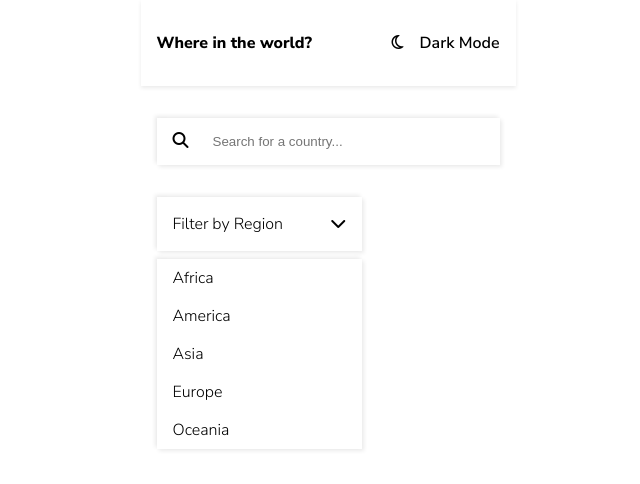
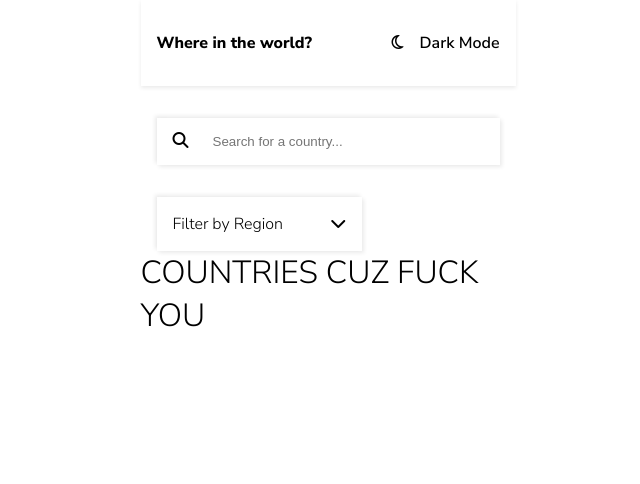
Before and after one commit to ormus395/react-flags, a React (Create React App) app: page / in a window 1280 px wide. Shown: the top 484 px of the page, without its empty margins (312-952 px from the left). Built offline with nearby package versions, Linux system fonts and the light colour scheme; no server answers.

Commit message:
Finish search components, start CountryList component

```diff
--- a/src/App.js
+++ b/src/App.js
@@ -3,12 +3,14 @@ import "./App.css";
 
 import Header from "./components/Header/Header";
 import Search from "./components/Search/Search";
+import CountryList from "./components/CountryList/CountryList";
 
 function App() {
   return (
     <div className="App">
       <Header />
       <Search />
+      <CountryList />
     </div>
   );
 }
--- a/src/components/CountryList/CountryList.js
+++ b/src/components/CountryList/CountryList.js
@@ -0,0 +1,38 @@
+import React from "react";
+
+class CountryList extends React.Component {
+  constructor(props) {
+    super(props);
+    this.state = {
+      error: null,
+      isLoaded: false,
+      countries: [],
+    };
+  }
+
+  componentDidMount() {
+    let endpoint = "https://restcountries.eu/rest/v2/all";
+    fetch(endpoint)
+      .then(
+        (response) => {
+          return response.json();
+        },
+        (error) => {
+          console.log(error);
+        }
+      )
+      .then((jsonResponse) => {
+        console.log(jsonResponse);
+      });
+  }
+
+  render() {
+    return (
+      <div>
+        <h1>COUNTRIES CUZ FUCK YOU</h1>
+      </div>
+    );
+  }
+}
+
+export default CountryList;
--- a/src/components/Header/Header.js
+++ b/src/components/Header/Header.js
@@ -8,7 +8,7 @@ function Header(props) {
         <h3 className="header--title">Where in the world?</h3>
         <p className="header--dark-mode">
           <span className="dark-mode--logo">
-            <i class="far fa-moon"></i>
+            <i className="far fa-moon"></i>
           </span>
           Dark Mode
         </p>
--- a/src/components/Search/Filter.js
+++ b/src/components/Search/Filter.js
@@ -1,8 +1,45 @@
 import React from "react";
 
-function Filter(props) {
-  let searchBy = ["Africa", "Asia", "America", "Oceania", "Europe"];
-  let options = searchBy.sort().map((option) => {
+class Filter extends React.Component {
+  constructor(props) {
+    super(props);
+    this.state = {
+      hidden: true,
+      className: "hidden",
+      filterOptions: [
+        "Africa",
+        "Asia",
+        "America",
+        "Oceania",
+        "Europe",
+        "Default",
+      ],
+    };
+    this.toggle = this.toggle.bind(this);
+    this.handleClick = this.handleClick.bind(this);
+  }
+
+  toggle(event) {
+    let { hidden } = this.state;
+
+    if (hidden) {
+      this.setState({ hidden: false, className: "" });
+    } else {
+      this.setState({ hidden: true, className: "hidden" });
+    }
+  }
+
+  handleClick(event) {
+    let sortBy = event.target.innerHTML;
+    this.handleSortChange(sortBy);
+  }
+
+  handleSortChange(sortBy) {
+    this.props.filterBy(sortBy);
+  }
+
+  render() {
+    let options = this.state.filterOptions.sort().map((option) => {
       return (
         <li value={option} key={option}>
           {option}
@@ -12,15 +49,21 @@ function Filter(props) {
 
     return (
       <div className="filter">
-      <p className="filter--title">
+        <p className="filter--title" onClick={this.toggle}>
           Filter by Region{" "}
           <span className="filter--logo">
-          <i class="fas fa-chevron-down"></i>
+            <i className="fas fa-chevron-down"></i>
           </span>
         </p>
-      <ul className={`${props.hidden} filter--drop-down`}>{options}</ul>
+        <ul
+          className={`${this.state.className} filter--drop-down`}
+          onClick={this.handleClick}
+        >
+          {options}
+        </ul>
       </div>
     );
   }
+}
 
 export default Filter;
--- a/src/components/Search/Search.css
+++ b/src/components/Search/Search.css
@@ -49,3 +49,13 @@
   background-color: hsl(0, 0%, 92%);
   cursor: pointer;
 }
+
+.hidden {
+  position: absolute !important;
+  height: 1px;
+  width: 1px;
+  overflow: hidden;
+  clip: rect(1px 1px 1px 1px); /* IE6, IE7 */
+  clip: rect(1px, 1px, 1px, 1px);
+  white-space: nowrap; /* added line */
+}
--- a/src/components/Search/Search.js
+++ b/src/components/Search/Search.js
@@ -7,32 +7,21 @@ class Search extends React.Component {
   constructor(props) {
     super(props);
     this.state = {
-      hidden: true,
+      filterBy: "default",
     };
 
-    this.toggle = this.toggle.bind(this);
-    this.handleToggle = this.handleToggle.bind(this);
+    this.handleFilter = this.handleFilter.bind(this);
   }
 
-  toggle() {
-    let { hidden } = this.state;
-
-    if (hidden) {
-      this.setState({ hidden: false });
-    } else {
-      this.setState({ hidden: true });
-    }
-  }
-
-  handleToggle() {
-    this.toggle();
+  handleFilter(option) {
+    this.setState({ filterBy: option });
   }
 
   render() {
     return (
       <div className="search">
         <SearchBar />
-        <Filter />
+        <Filter filterBy={this.handleFilter} />
       </div>
     );
   }
--- a/src/components/Search/SearchBar.js
+++ b/src/components/Search/SearchBar.js
@@ -1,16 +1,35 @@
 import React from "react";
 
 class SearchBar extends React.Component {
+  constructor(props) {
+    super(props);
+    this.state = {
+      inputValue: "",
+    };
+    this.handleChange = this.handleChange.bind(this);
+    this.handleSubmit = this.handleSubmit.bind(this);
+  }
+
+  handleChange(event) {
+    this.setState({ inputValue: event.target.value });
+  }
+
+  handleSubmit(event) {
+    event.preventDefault();
+    alert(this.state.inputValue);
+  }
+
   render() {
     return (
-      <form className="search-bar">
+      <form className="search-bar" onSubmit={this.handleSubmit}>
         <span className="search-bar--logo">
-          <i class="fas fa-search"></i>
+          <i className="fas fa-search"></i>
         </span>
         <input
           className="search-bar--input"
           type="text"
           placeholder="Search for a country..."
+          onChange={this.handleChange}
         />
       </form>
     );
```
Also changed, not shown: 1 other file (tests, documents, lock files or other folders). Lines whose indentation alone changed are shown as unchanged.
